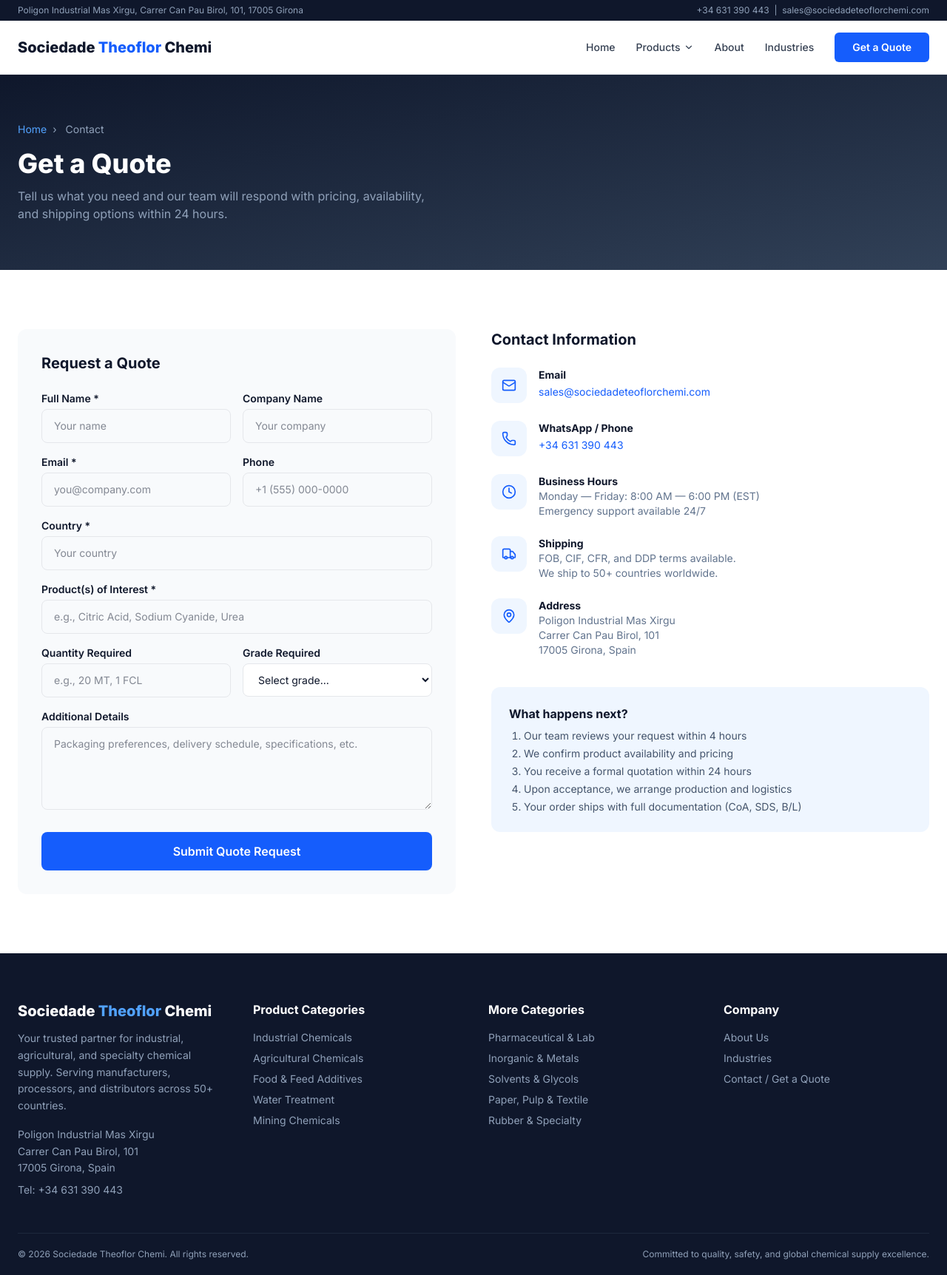
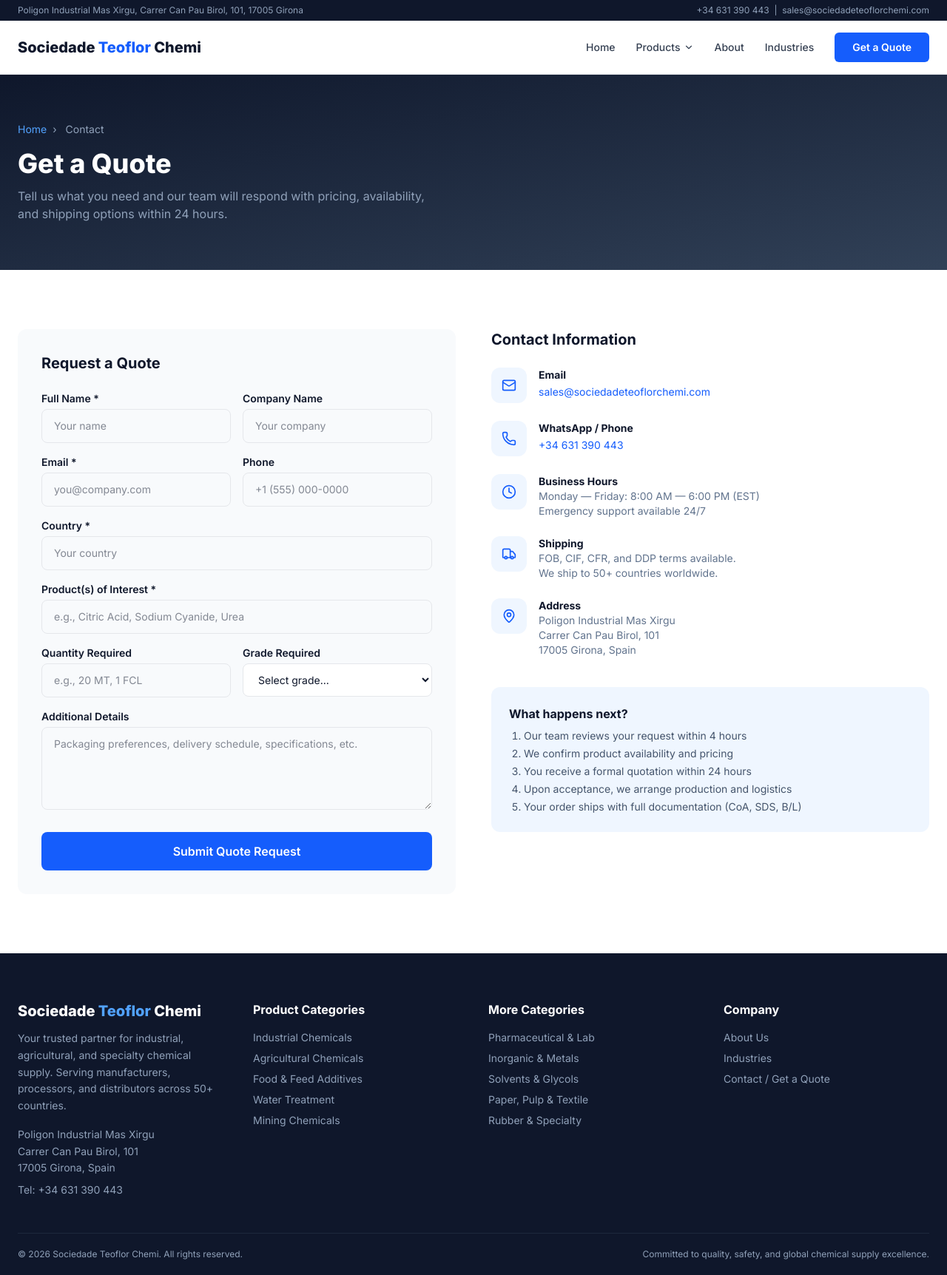
Before and after one commit to domingosstephen/unichemics, a Next.js app: page /contact in a window 1280 px wide. Shown: the whole page at 74% size. Built offline with nearby package versions, Linux system fonts and the light colour scheme.

Commit message:
Rename Theoflor to Teoflor across the site
Co-Authored-By: Claude Opus 4.6 (1M context) <noreply@anthropic.com>

```diff
--- a/src/app/contact/page.tsx
+++ b/src/app/contact/page.tsx
@@ -5,7 +5,7 @@ import { Mail, Phone, Clock, Truck, MapPin } from "lucide-react";
 
 export const metadata: Metadata = {
   title: "Contact Us — Get a Quote",
-  description: "Request a quote for bulk chemical supply. Contact Sociedade Theoflor Chemi for pricing, product availability, and technical support. Response within 24 hours.",
+  description: "Request a quote for bulk chemical supply. Contact Sociedade Teoflor Chemi for pricing, product availability, and technical support. Response within 24 hours.",
   alternates: { canonical: "/contact" },
 };
 
--- a/src/components/Footer.tsx
+++ b/src/components/Footer.tsx
@@ -7,7 +7,7 @@ export default function Footer() {
         <div className="grid grid-cols-1 sm:grid-cols-2 lg:grid-cols-4 gap-10 mb-12">
           <div>
             <div className="text-xl font-extrabold text-white mb-3">
-              Sociedade <span className="text-blue-400">Theoflor</span> Chemi
+              Sociedade <span className="text-blue-400">Teoflor</span> Chemi
             </div>
             <p className="text-sm leading-relaxed mb-4">Your trusted partner for industrial, agricultural, and specialty chemical supply. Serving manufacturers, processors, and distributors across 50+ countries.</p>
             <p className="text-sm leading-relaxed">Poligon Industrial Mas Xirgu<br />Carrer Can Pau Birol, 101<br />17005 Girona, Spain</p>
@@ -43,7 +43,7 @@ export default function Footer() {
           </div>
         </div>
         <div className="border-t border-slate-800 py-5 flex flex-wrap justify-between items-center gap-3 text-xs">
-          <span>&copy; 2026 Sociedade Theoflor Chemi. All rights reserved.</span>
+          <span>&copy; 2026 Sociedade Teoflor Chemi. All rights reserved.</span>
           <span>Committed to quality, safety, and global chemical supply excellence.</span>
         </div>
       </div>
--- a/src/components/Header.tsx
+++ b/src/components/Header.tsx
@@ -23,7 +23,7 @@ export default function Header() {
       {/* Main nav */}
       <div className="max-w-7xl mx-auto px-4 sm:px-6 py-3 sm:py-4 flex justify-between items-center">
         <Link href="/" className="text-lg sm:text-xl font-extrabold text-slate-900">
-          Sociedade <span className="text-blue-600">Theoflor</span> Chemi
+          Sociedade <span className="text-blue-600">Teoflor</span> Chemi
         </Link>
 
         {/* Desktop nav */}
```
